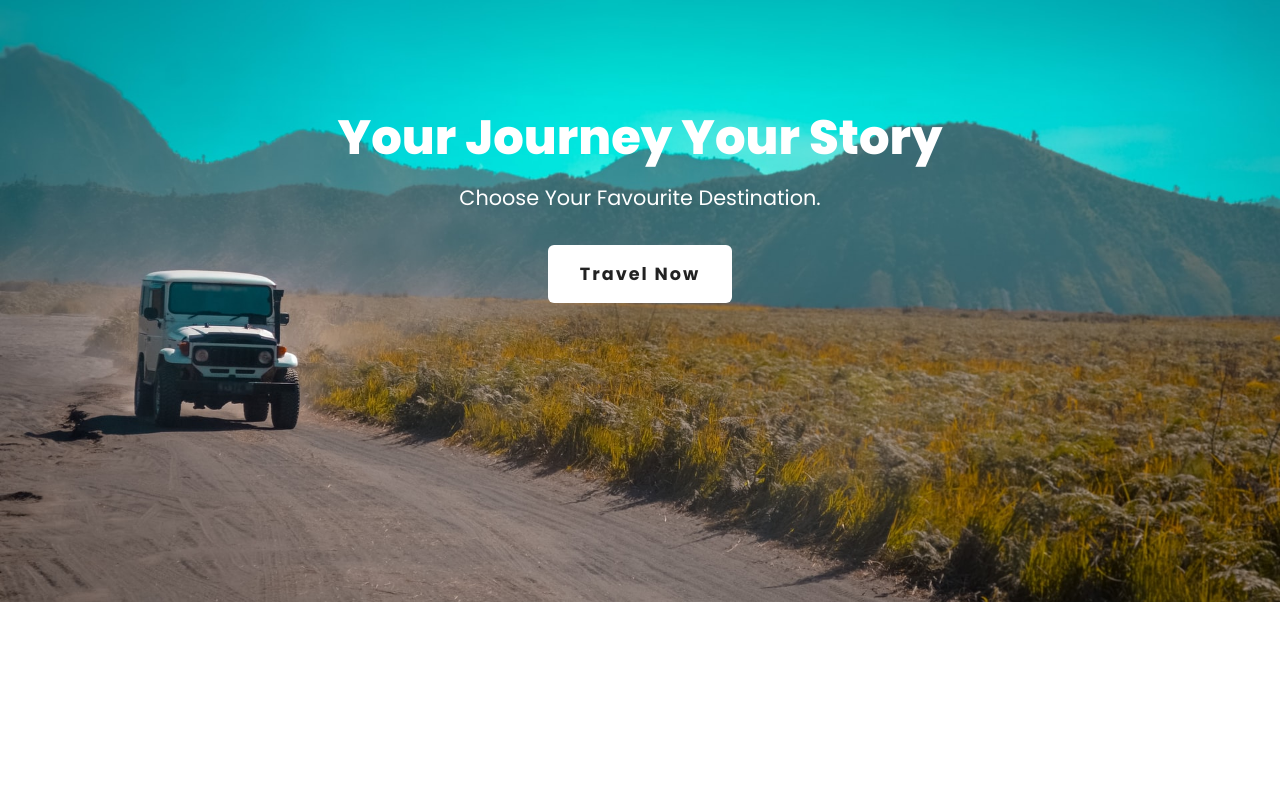
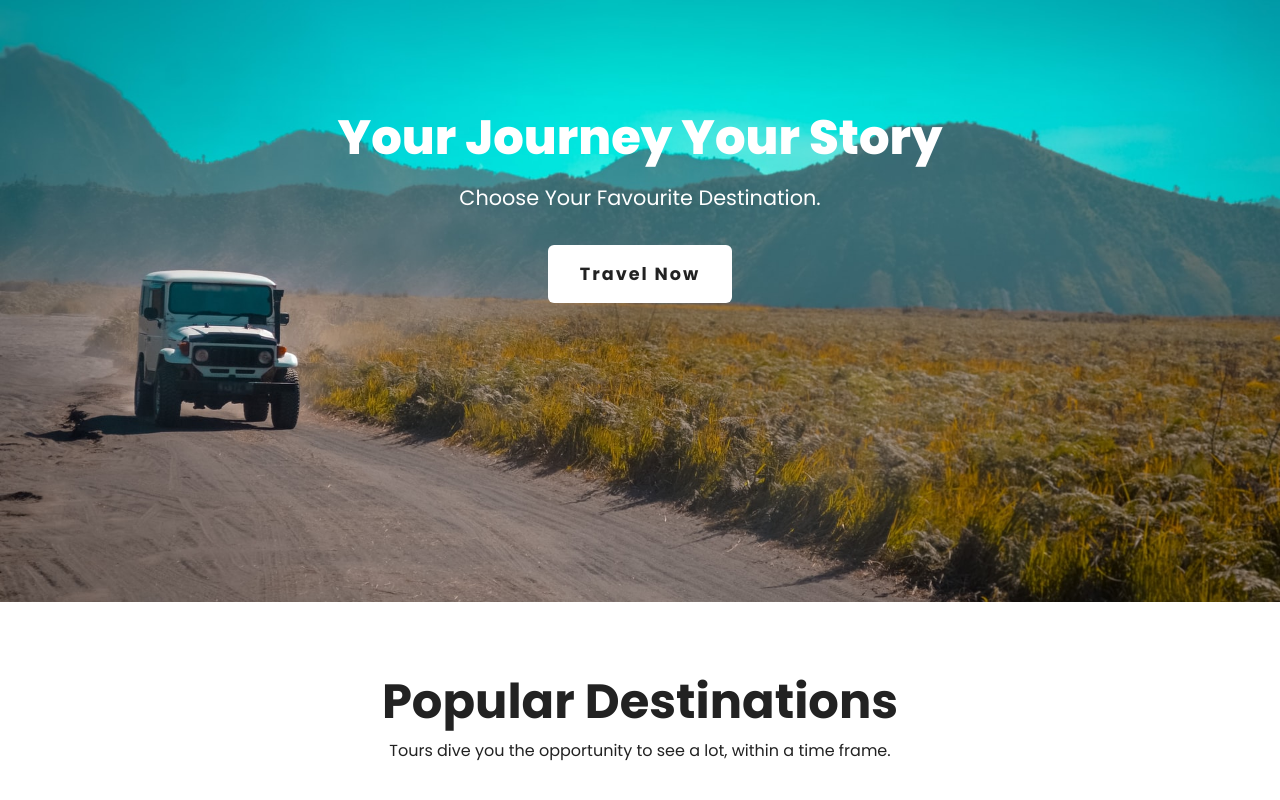
Before and after one commit to nagham-aljawish/Trippy, a React (Vite) app: page / in a window 1280 px wide. Shown: the part 198-998 px from the top of the page. Before the commit the page ends 800 px from the top, so only its background shows below. Built offline with nearby package versions, Linux system fonts and the light colour scheme.

Commit message:
Display section title

```diff
--- a/src/App.jsx
+++ b/src/App.jsx
@@ -4,6 +4,8 @@ import { MdOutlineHomeRepairService } from "react-icons/md"
 import { BiSolidContact } from "react-icons/bi"
 import Header from "./components/Header/Header"
 import Hero from "./components/Hero/Hero"
+import Section from "./components/Section/Section"
+import SectionTitle from "./components/SectionTitle/SectionTitle"
 
 function App() {
   const items =[
@@ -30,6 +32,11 @@ function App() {
     <NavBar logo= "Trippy" items={items} btn="Sign up"/>
     <Hero bgImage="/assets/img/herobg.jpg" title="Your Journey Your Story" description="Choose Your Favourite Destination." btn="Travel Now" />
     </Header>
+    <main>
+      <Section>
+        <SectionTitle title="Popular Destinations" subTilte="Tours dive you the opportunity to see a lot, within a time frame." />
+      </Section>
+    </main>
     </>
   )
 }
--- /dev/null
+++ b/src/components/Section/Section.css
@@ -0,0 +1,4 @@
+section{
+    color: #222;
+    margin: 4rem 6rem;
+}
--- /dev/null
+++ b/src/components/Section/Section.jsx
@@ -0,0 +1,10 @@
+import "./Section.css"
+const Section = ({children}) => {
+  return (
+    <section>
+      {children}
+    </section>
+  )
+}
+
+export default Section
--- /dev/null
+++ b/src/components/SectionTitle/SectionTitle.css
@@ -0,0 +1,8 @@
+section{
+    .title{
+        text-align: center;
+    h1{
+        font-size: 3rem;
+    }
+}
+}
--- /dev/null
+++ b/src/components/SectionTitle/SectionTitle.jsx
@@ -0,0 +1,12 @@
+import "./SectionTitle.css"
+
+const SectionTitle = ({title,subTilte}) => {
+  return (
+    <div className="title">
+        <h1>{title}</h1>
+        <p>{subTilte}</p>
+    </div>
+  )
+}
+
+export default SectionTitle
```
